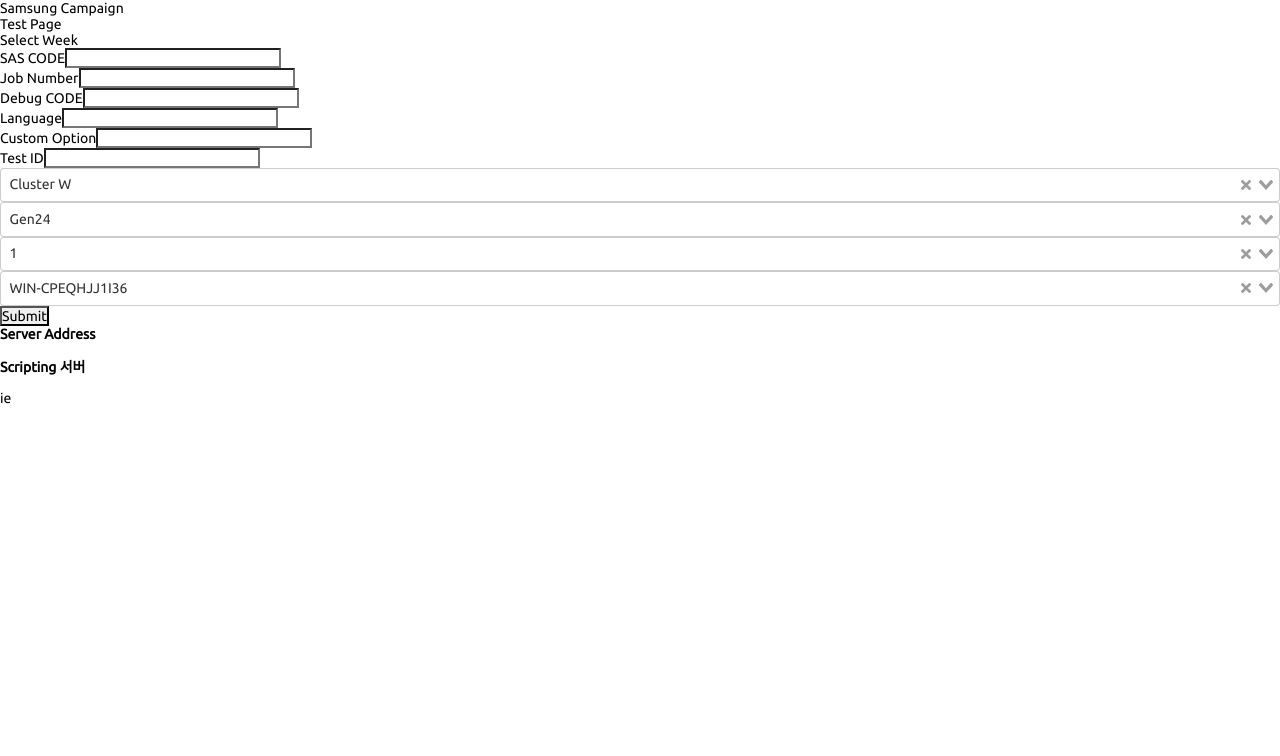
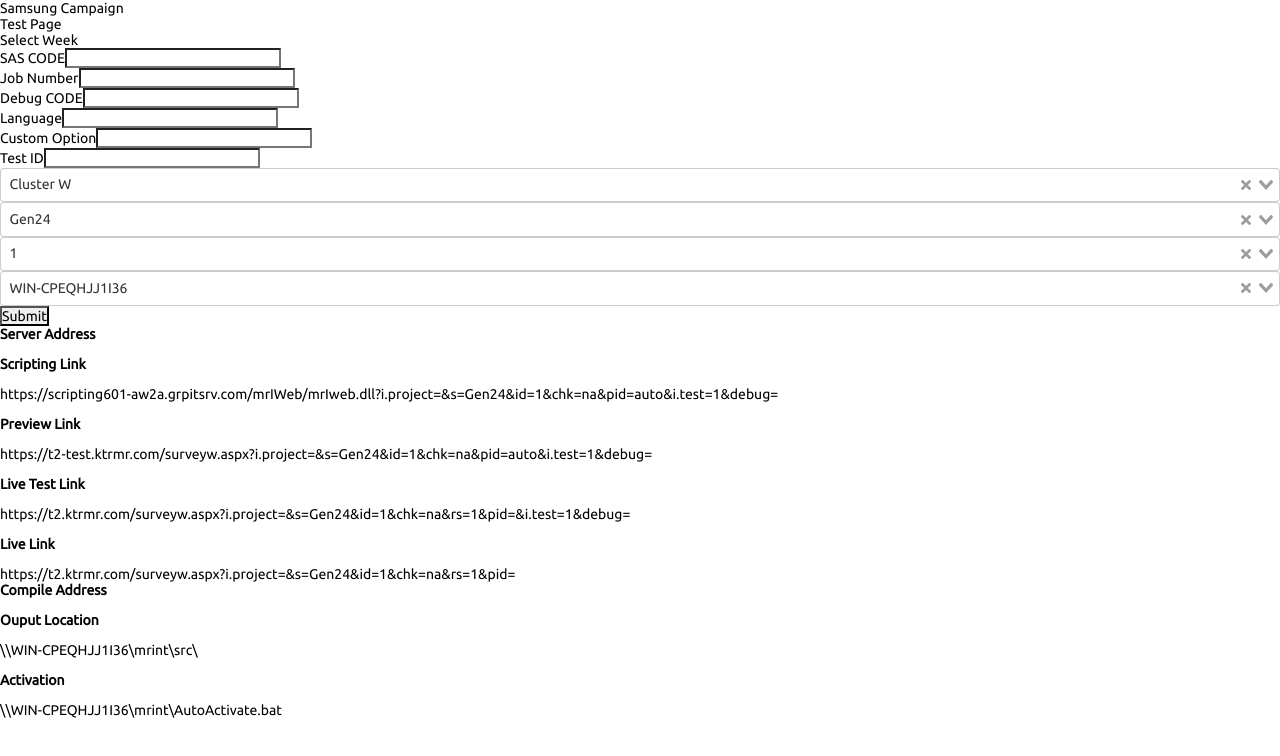
Before and after one commit to adc0612/Dimension_Link, a Vue app: page / in a window 1280 px wide. Shown: the top 756 px of the page. Built offline with nearby package versions, Linux system fonts and the light colour scheme; what vue-clipboards would draw is missing.

Commit message:
191127 2nd commit

```diff
--- a/src/components/InputForm.vue
+++ b/src/components/InputForm.vue
@@ -31,23 +31,23 @@
             </Modal>
 			<div class="item_wrap">
 				<span class="item_text">Job Number</span>
-				<input type="text" v-model="jobNumTxt" name="JOBNUM" id="JOBNUM">
+				<input type="text" v-model="jobNumTxt" name="JOBNUM" id="JOBNUM" v-on:keyup.enter="submitForm">
 			</div>
 			<div class="item_wrap">
 				<span class="item_text">Debug CODE</span>
-				<input type="number" v-model="debugCodeTxt" name="DebugCode" id="DebugCode">
+				<input type="number" v-model="debugCodeTxt" name="DebugCode" id="DebugCode" v-on:keyup.enter="submitForm">
 			</div>
 			<div class="item_wrap">
 				<span class="item_text">Language</span>
-				<input type="text" v-model="languageCodeTxt" name="LanguageCode" id="LanguageCode" value="">
+				<input type="text" v-model="languageCodeTxt" name="LanguageCode" id="LanguageCode" value="" v-on:keyup.enter="submitForm">
 			</div>
 			<div class="item_wrap">
 				<span class="item_text">Custom Option</span>
-				<input type="text" v-model="customOptTxt" name="COP" id="COP">
+				<input type="text" v-model="customOptTxt" name="COP" id="COP" v-on:keyup.enter="submitForm">
 			</div>
 			<div class="item_wrap">
 				<span class="item_text">Test ID</span>
-				<input type="text" v-model="testIDCodeTxt" name="testID" id="testID">
+				<input type="text" v-model="testIDCodeTxt" name="testID" id="testID" v-on:keyup.enter="submitForm">
 			</div>
           </div>
           <div class="select_wrap">
@@ -89,7 +89,7 @@
             </div>
           </div>
           <div class="submit_but_wrap">
-              <button>Submit</button>
+              <button v-on:click="submitForm">Submit</button>
           </div>
     </div>
   </div>
--- a/src/components/MainSite.vue
+++ b/src/components/MainSite.vue
@@ -3,8 +3,35 @@
       <div class="server_addr_wrap">
         <h2>Server Address</h2>
         <div class="server_addr_box">
-          <h3>Scripting 서버</h3>
-          <a class="server_addr" target="_blank" :href="activeScriptingServer.scriptingAddr+'i.project='+activeSASCode+'&s='+activeGenVal.addr+'&id=1&chk=na&pid=auto&i.test=1&debug='+activeDebugCode+activeLanguageCode">ie</a>
+          <h3>Scripting Link</h3>
+          <a class="server_addr" target="_blank" :href="activeScriptingServer.scriptingAddr+'i.project='+activeSASCode+'&s='+activeGenVal.addr+'&id=1&chk=na&pid=auto&i.test=1&debug='+activeDebugCode+activeLanguageCode">
+            {{activeScriptingServer.scriptingAddr+'i.project='+activeSASCode+'&s='+activeGenVal.addr+'&id=1&chk=na&pid=auto&i.test=1&debug='+activeDebugCode+activeLanguageCode}}
+          </a>
+        </div>
+        <div class="server_addr_box">
+          <h3>Preview Link</h3>
+          <a class="server_addr" target="_blank" :href="activeCluster.preview+'i.project='+activeSASCode+'&s='+activeGenVal.addr+'&id=1&chk=na&pid=auto&i.test=1&debug='+activeDebugCode+activeLanguageCode">
+            {{activeCluster.preview+'i.project='+activeSASCode+'&s='+activeGenVal.addr+'&id=1&chk=na&pid=auto&i.test=1&debug='+activeDebugCode+activeLanguageCode}}
+          </a>
+        </div>
+        <div class="server_addr_box">
+          <h3>Live Test Link</h3>
+          <a class="server_addr" target="_blank" :href="activeCluster.live+'i.project='+activeSASCode+'&s='+activeGenVal.addr+'&id=1&chk=na&rs='+activeRsVal.addr+'&pid='+activeTestIDCode+'&i.test=1&debug='+activeDebugCode+activeLanguageCode">
+            {{activeCluster.live+'i.project='+activeSASCode+'&s='+activeGenVal.addr+'&id=1&chk=na&rs='+activeRsVal.addr+'&pid='+activeTestIDCode+'&i.test=1&debug='+activeDebugCode+activeLanguageCode}}
+          </a>
+        </div>
+        <div class="server_addr_box">
+          <h3>Live Link</h3>
+          <a class="server_addr" target="_blank" :href="activeCluster.live+'i.project='+activeSASCode+'&s='+activeGenVal.addr+'&id=1&chk=na&rs='+activeRsVal.addr+'&pid='+activeTestIDCode">
+            {{activeCluster.live+'i.project='+activeSASCode+'&s='+activeGenVal.addr+'&id=1&chk=na&rs='+activeRsVal.addr+'&pid='+activeTestIDCode}}
+          </a>
+        </div>
+      </div>
+      <div class="compile_addr_wrap">
+        <h2>Compile Address</h2>
+        <div class="compile_addr_box" v-for="(item) in this.debugBtnList" v-bind:key="item.id">
+          <h3>{{item.name}}</h3>
+          <span class="compile_addr">{{"\\\\"+activeScriptingServer.id+item.value}}</span>
         </div>
       </div>
   </div>
@@ -13,12 +40,18 @@
 <script>
 import {mapGetters, mapMutations} from 'vuex';
 export default {
+  data(){
+    return{
+    }
+  },
   computed: {
         ...mapGetters({
               clusterList: 'getClusterList',
               genValList: 'getGenValList',
               rsValList: 'getRsValList',
               scriptingServerList: 'getScriptingServerList',
+              debugBtnList: 'getDebugBtnList',
+
               activeCluster: 'getActiveCluster',
               activeGenVal: 'getActiveGenVal',
               activeRsVal: 'getActiveRsVal',
```
